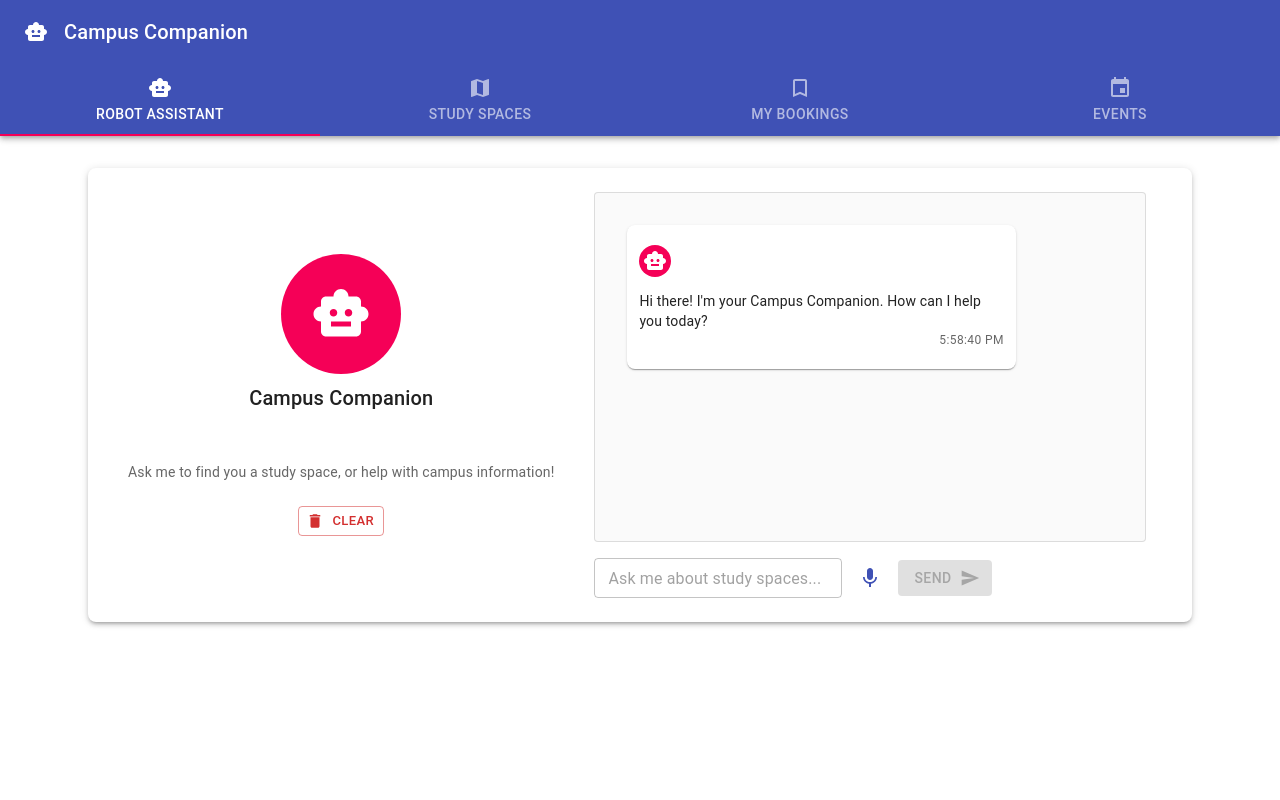
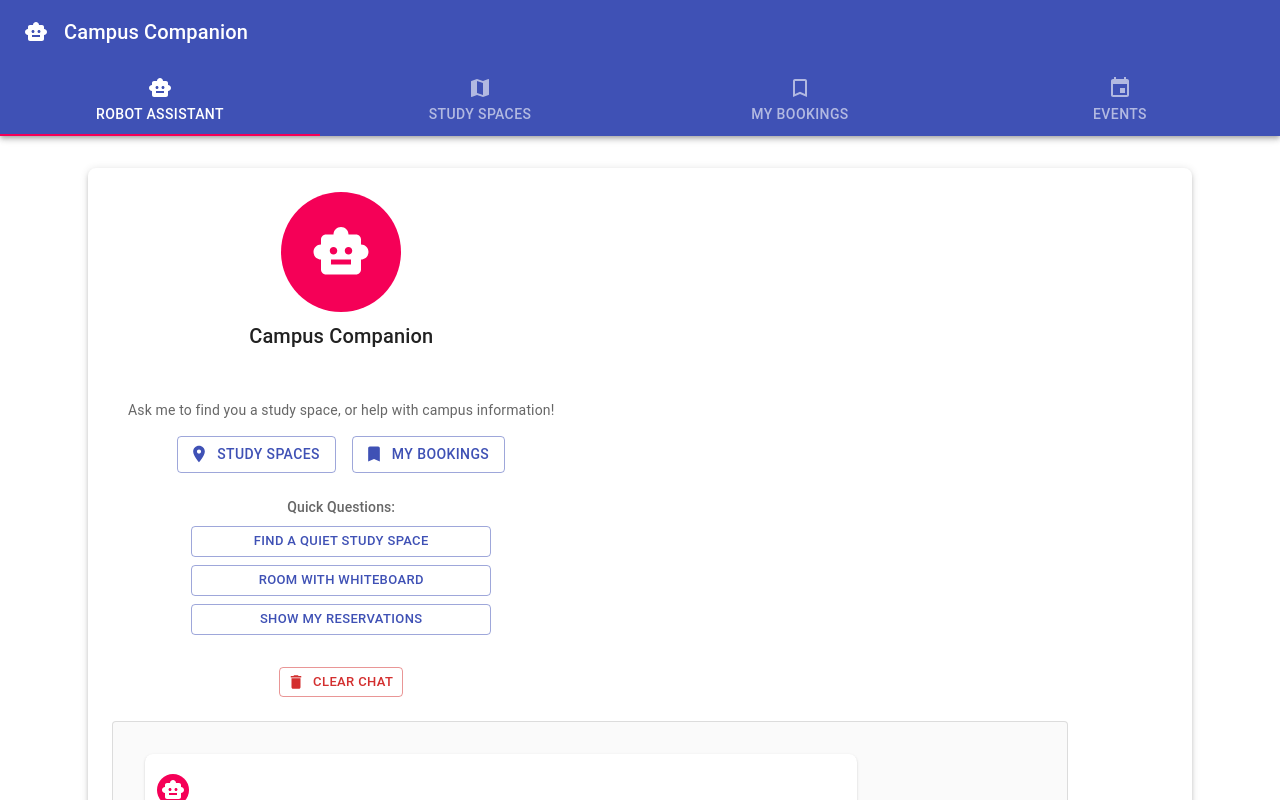
Before and after one commit to BillJamesM/UdubHacks, a React (Create React App) app in the folder campus-companion/: page / in a window 1280 px wide. Shown: the top 800 px of the page. Built offline with nearby package versions, Linux system fonts and the light colour scheme.

Commit message:
FIXEDDDDDDDD

```diff
--- a/campus-companion/src/components/robotAssistant.js
+++ b/campus-companion/src/components/robotAssistant.js
@@ -9,7 +9,6 @@ import {
   Box,
   IconButton,
   Avatar,
-  Divider,
   List,
   ListItem,
   ListItemText,
@@ -22,13 +21,51 @@ import {
   Send,
   SmartToy,
   Person,
-  CloudDownload,
   Delete,
+  Room,
+  Bookmark,
 } from "@mui/icons-material";
 import { getChatResponse } from "../services/studySpaceService"; // Assuming you have an API function to get chat responses
 
-// Add these imports if you want to save logs to server
-// import { saveConversationLogs } from "../services/logService";
+// Mock implementation for getChatResponse if the real one isn't working
+// Uncomment this if needed and comment out the real import above
+/*
+const getChatResponse = async (text) => {
+  console.log("Mock getChatResponse called with:", text);
+
+  // Simulate API delay
+  await new Promise(resolve => setTimeout(resolve, 500));
+
+  const lowerText = text.toLowerCase();
+
+  if (lowerText.includes("study") ||
+      lowerText.includes("room") ||
+      lowerText.includes("library") ||
+      lowerText.includes("space") ||
+      lowerText.includes("quiet")) {
+    return {
+      text: "I can help you find a study space on campus. Would you prefer a quiet individual space or a collaborative group area?",
+      action: "showStudySpaces",
+      mood: "happy"
+    };
+  }
+
+  if (lowerText.includes("book") ||
+      lowerText.includes("reservation") ||
+      lowerText.includes("my bookings")) {
+    return {
+      text: "Let me show you your current bookings.",
+      action: "showBookings",
+      mood: "neutral"
+    };
+  }
+
+  return {
+    text: `I understand you said: "${text}". How can I help you find a study space today?`,
+    mood: "neutral"
+  };
+};
+*/
 
 const RobotAssistant = ({ onStudySpaceSearch, onShowBookings }) => {
   // Generate a unique session ID for this conversation
@@ -49,7 +86,7 @@ const RobotAssistant = ({ onStudySpaceSearch, onShowBookings }) => {
           {
             role: "assistant",
             content:
-              "Hi there! I'm your Campus Companion. How can I help you today?",
+              "Hi there! I'm your Campus Companion. How can I help you today? Ask me about finding a study space or checking your bookings.",
             timestamp: new Date().toISOString(),
           },
         ];
@@ -59,6 +96,14 @@ const RobotAssistant = ({ onStudySpaceSearch, onShowBookings }) => {
   const [isSpeaking, setIsSpeaking] = useState(false);
   const [botMood, setBotMood] = useState("neutral"); // neutral, thinking, happy, confused
   const conversationEndRef = useRef(null);
+
+  // Debug function to verify props are passed correctly
+  useEffect(() => {
+    console.log("RobotAssistant mounted with props:", {
+      hasOnStudySpaceSearch: typeof onStudySpaceSearch === "function",
+      hasOnShowBookings: typeof onShowBookings === "function",
+    });
+  }, [onStudySpaceSearch, onShowBookings]);
 
   // Save session ID to localStorage when it's created
   useEffect(() => {
@@ -76,10 +121,6 @@ const RobotAssistant = ({ onStudySpaceSearch, onShowBookings }) => {
         `chatLogs_${sessionId}`,
         JSON.stringify(conversation)
       );
-
-      // If you want to also save logs to server, uncomment this
-      // saveConversationLogs(sessionId, conversation)
-      //   .catch(err => console.error("Failed to save logs to server:", err));
     } catch (error) {
       console.error("Error saving conversation to localStorage:", error);
     }
@@ -97,7 +138,7 @@ const RobotAssistant = ({ onStudySpaceSearch, onShowBookings }) => {
 
     recognition.onresult = (event) => {
       const transcript = event.results[0][0].transcript;
-      console.log("Speech recognized:", transcript); // For debugging
+      console.log("Speech recognized:", transcript);
       setInput(transcript);
 
       // Instead of directly calling handleUserInput, use a timeout to ensure state is updated
@@ -143,8 +184,62 @@ const RobotAssistant = ({ onStudySpaceSearch, onShowBookings }) => {
     }
   };
 
+  // Direct navigation buttons for testing
+  const directNavToStudySpaces = () => {
+    console.log("Direct navigation to study spaces");
+    if (typeof onStudySpaceSearch === "function") {
+      const filters = { noiseLevel: "any" };
+      onStudySpaceSearch(filters);
+
+      // Optional: Add a message to the conversation about this action
+      setConversation((prev) => [
+        ...prev,
+        {
+          role: "assistant",
+          content:
+            "Navigating to the study spaces finder. I can show you all available spaces on campus.",
+          timestamp: new Date().toISOString(),
+          action: "showStudySpaces",
+          filters: filters,
+        },
+      ]);
+    } else {
+      console.error("onStudySpaceSearch is not a function");
+      alert("Navigation function is not available");
+    }
+  };
+
+  const directNavToBookings = () => {
+    console.log("Direct navigation to bookings");
+    if (typeof onShowBookings === "function") {
+      onShowBookings();
+
+      // Optional: Add a message to the conversation about this action
+      setConversation((prev) => [
+        ...prev,
+        {
+          role: "assistant",
+          content: "Let me show you your current bookings.",
+          timestamp: new Date().toISOString(),
+          action: "showBookings",
+        },
+      ]);
+    } else {
+      console.error("onShowBookings is not a function");
+      alert("Bookings function is not available");
+    }
+  };
+
+  const handleFormSubmit = (e) => {
+    e.preventDefault();
+    console.log("Form submitted with input:", input);
+    if (input.trim()) {
+      handleUserInput(input);
+    }
+  };
+
   const handleUserInput = async (text) => {
-    console.log("Handling user input:", text); // Debug logging
+    console.log("Handling user input:", text);
 
     // Ensure we have valid input
     if (!text || !text.trim()) {
@@ -157,10 +252,6 @@ const RobotAssistant = ({ onStudySpaceSearch, onShowBookings }) => {
 
     // Add user message to conversation with timestamp
     setConversation((prev) => {
-      console.log(
-        "Adding user message to conversation with timestamp:",
-        messageTimestamp
-      );
       return [
         ...prev,
         {
@@ -178,18 +269,16 @@ const RobotAssistant = ({ onStudySpaceSearch, onShowBookings }) => {
     setBotMood("thinking");
 
     try {
-      // Process the input (simple keyword matching for the hackathon)
+      // Process the input
+      console.log("Calling processUserInput with text:", text);
       const response = await processUserInput(text);
+      console.log("Response from processUserInput:", response);
 
       // Create response timestamp
       const responseTimestamp = new Date().toISOString();
 
       // Add bot response to conversation with timestamp
       setConversation((prev) => {
-        console.log(
-          "Adding bot response to conversation with timestamp:",
-          responseTimestamp
-        );
         return [
           ...prev,
           {
@@ -205,17 +294,29 @@ const RobotAssistant = ({ onStudySpaceSearch, onShowBookings }) => {
       // Text to speech for response
       speak(response.text);
 
-    // Execute any actions from the response
+      // Execute any actions from the response AFTER a slight delay
+      setTimeout(() => {
         if (response.action === "showStudySpaces") {
-      onStudySpaceSearch(response.filters || {});
+          console.log(
+            "Executing showStudySpaces with filters:",
+            response.filters
+          );
+          if (typeof onStudySpaceSearch === "function") {
+            onStudySpaceSearch(response.filters || { noiseLevel: "any" });
+          } else {
+            console.error("onStudySpaceSearch is not a function");
+          }
         }
 
-     // Action: Show Bookings
         if (response.action === "showBookings") {
+          console.log("Executing showBookings");
           if (typeof onShowBookings === "function") {
             onShowBookings();
+          } else {
+            console.error("onShowBookings is not a function");
           }
         }
+      }, 500); // 500ms delay to ensure state updates have completed
 
       // Reset bot mood
       setBotMood(response.mood || "neutral");
@@ -239,33 +340,146 @@ const RobotAssistant = ({ onStudySpaceSearch, onShowBookings }) => {
   };
 
   const processUserInput = async (text) => {
+    try {
+      console.log("Getting response from API for:", text);
+
+      // Call the API to get a response
       const response = await getChatResponse(text);
+      console.log("API response:", response);
+
       const lowerText = text.toLowerCase();
 
-    // If the action is for study spaces, apply filter logic
-    if (response.action === "showStudySpaces") {
+      // Check if the text mentions any of the 5 study spaces by name
+      const mentionsSpecificSpace =
+        lowerText.includes("cp-324a") ||
+        lowerText.includes("cp-324b") ||
+        lowerText.includes("cp-324c") ||
+        lowerText.includes("mds-302") ||
+        lowerText.includes("library commons");
+
+      // Check if we need to handle study spaces
+      if (
+        lowerText.includes("study") ||
+        lowerText.includes("library") ||
+        lowerText.includes("quiet") ||
+        lowerText.includes("spaces") ||
+        lowerText.includes("space") ||
+        lowerText.includes("room") ||
+        mentionsSpecificSpace ||
+        response.action === "showStudySpaces"
+      ) {
+        // Set the filter based on text content
         const filters = {
           noiseLevel: lowerText.includes("quiet")
             ? "quiet"
-          : lowerText.includes("collaborative")
+            : lowerText.includes("collaborative") || lowerText.includes("group")
             ? "collaborative"
             : "any",
+          building: lowerText.includes("main library")
+            ? "Main Library"
+            : lowerText.includes("engineering")
+            ? "Engineering Building"
+            : lowerText.includes("student union")
+            ? "Student Union"
+            : lowerText.includes("cherry parks")
+            ? "Cherry Parks"
+            : undefined,
+          features: [],
         };
 
+        // Add features based on text
+        if (lowerText.includes("whiteboard"))
+          filters.features.push("whiteboard");
+        if (lowerText.includes("monitor") || lowerText.includes("screen"))
+          filters.features.push("monitors", "large screen");
+        if (lowerText.includes("power") || lowerText.includes("outlet"))
+          filters.features.push("power outlets");
+        if (lowerText.includes("comfort") || lowerText.includes("chair"))
+          filters.features.push("comfortable seating", "ergonomic chairs");
+
+        // Determine capacity needs
+        if (lowerText.includes("group") || lowerText.includes("team")) {
+          if (lowerText.includes("large") || lowerText.includes("big")) {
+            filters.minCapacity = 8;
+          } else {
+            filters.minCapacity = 4;
+          }
+        } else if (
+          lowerText.includes("individual") ||
+          lowerText.includes("alone") ||
+          lowerText.includes("quiet")
+        ) {
+          filters.maxCapacity = 2;
+        }
+
+        console.log(
+          "Detected study space request, creating response with filters:",
+          filters
+        );
+
+        // Create appropriate text based on the filters
+        let customText = response.text;
+        if (!customText) {
+          customText = "I can help you find a study space";
+
+          if (filters.building) {
+            customText += ` in the ${filters.building}`;
+          }
+
+          if (filters.noiseLevel === "quiet") {
+            customText += " that's quiet for focused work";
+          } else if (filters.noiseLevel === "collaborative") {
+            customText += " suitable for group collaboration";
+          }
+
+          if (filters.features.length > 0) {
+            customText += ` with ${filters.features.join(" and ")}`;
+          }
+
+          customText += ". Let me show you what's available!";
+        }
+
         return {
-      text: responseText,     // now using the actual smart reply
+          text: customText,
           action: "showStudySpaces",
           filters,
           mood: "happy",
         };
       }
 
-    // For other cases like "showBookings", just return the response
+      // Check if we need to handle bookings
+      if (
+        lowerText.includes("booking") ||
+        lowerText.includes("reservation") ||
+        lowerText.includes("my bookings") ||
+        lowerText.includes("reserved") ||
+        response.action === "showBookings"
+      ) {
+        console.log("Detected bookings request");
+
         return {
-      text: response.text,
+          text: response.text || "Let me show you your current bookings.",
+          action: "showBookings",
+          mood: "neutral",
+        };
+      }
+
+      // Default response if no specific action detected
+      return {
+        text:
+          response.text ||
+          `I understand you're looking for assistance. I can help you find study spaces on campus or check your current bookings. What would you like to do?`,
         action: response.action,
         mood: response.mood || "neutral",
       };
+    } catch (error) {
+      console.error("Error in processUserInput:", error);
+      // Provide a fallback response
+      return {
+        text: "I'm having trouble understanding your request right now. Would you like to see available study spaces or check your bookings?",
+        mood: "confused",
+      };
+    }
   };
 
   // Get avatar color based on role
@@ -290,21 +504,6 @@ const RobotAssistant = ({ onStudySpaceSearch, onShowBookings }) => {
     }
   };
 
-  // Function to download chat logs as JSON
-  const downloadChatLogs = () => {
-    const dataStr = JSON.stringify(conversation, null, 2);
-    const dataUri = `data:application/json;charset=utf-8,${encodeURIComponent(
-      dataStr
-    )}`;
-
-    const exportFileDefaultName = `campus-companion-chat-${new Date().toISOString()}.json`;
-
-    const linkElement = document.createElement("a");
-    linkElement.setAttribute("href", dataUri);
-    linkElement.setAttribute("download", exportFileDefaultName);
-    linkElement.click();
-  };
-
   // Function to clear chat history
   const clearChatHistory = () => {
     if (
@@ -315,7 +514,7 @@ const RobotAssistant = ({ onStudySpaceSearch, onShowBookings }) => {
       const initialMessage = {
         role: "assistant",
         content:
-          "Hi there! I'm your Campus Companion. How can I help you today?",
+          "Hi there! I'm your Campus Companion. How can I help you today? Ask me about finding a study space or checking your bookings.",
         timestamp: new Date().toISOString(),
       };
 
@@ -401,10 +600,69 @@ const RobotAssistant = ({ onStudySpaceSearch, onShowBookings }) => {
               Ask me to find you a study space, or help with campus information!
             </Typography>
 
-            {/* Session ID display */}
-            {/* <Typography variant="caption" color="text.secondary" sx={{ mb: 1 }}>
-              Session ID: {sessionId.substring(0, 8)}...
-            </Typography> */}
+            {/* Debug/Navigation buttons */}
+            <Box sx={{ display: "flex", gap: 2, mb: 3 }}>
+              <Button
+                variant="outlined"
+                startIcon={<Room />}
+                onClick={directNavToStudySpaces}
+              >
+                Study Spaces
+              </Button>
+              <Button
+                variant="outlined"
+                startIcon={<Bookmark />}
+                onClick={directNavToBookings}
+              >
+                My Bookings
+              </Button>
+            </Box>
+
+            {/* Quick suggestions */}
+            <Box
+              sx={{
+                mb: 3,
+                display: "flex",
+                flexDirection: "column",
+                gap: 1,
+                width: "100%",
+                maxWidth: "300px",
+              }}
+            >
+              <Typography
+                variant="subtitle2"
+                color="text.secondary"
+                align="center"
+              >
+                Quick Questions:
+              </Typography>
+              <Button
+                size="small"
+                variant="outlined"
+                color="primary"
+                onClick={() => handleUserInput("Find me a quiet study space")}
+              >
+                Find a quiet study space
+              </Button>
+              <Button
+                size="small"
+                variant="outlined"
+                color="primary"
+                onClick={() =>
+                  handleUserInput("I need a room with a whiteboard")
+                }
+              >
+                Room with whiteboard
+              </Button>
+              <Button
+                size="small"
+                variant="outlined"
+                color="primary"
+                onClick={() => handleUserInput("Show me my reservations")}
+              >
+                Show my reservations
+              </Button>
+            </Box>
 
             {/* Log management buttons */}
             <Box sx={{ display: "flex", gap: 1, mt: 1 }}>
@@ -415,7 +673,7 @@ const RobotAssistant = ({ onStudySpaceSearch, onShowBookings }) => {
                 startIcon={<Delete />}
                 onClick={clearChatHistory}
               >
-                Clear
+                Clear Chat
               </Button>
             </Box>
           </Grid>
@@ -504,12 +762,7 @@ const RobotAssistant = ({ onStudySpaceSearch, onShowBookings }) => {
             {/* Input Area - Centered and Full Width */}
             <Box
               component="form"
-              onSubmit={(e) => {
-                e.preventDefault();
-                if (input.trim()) {
-                  handleUserInput(input);
-                }
-              }}
+              onSubmit={handleFormSubmit}
               sx={{
                 width: "100%",
                 maxWidth: "1600px",
@@ -527,6 +780,12 @@ const RobotAssistant = ({ onStudySpaceSearch, onShowBookings }) => {
                     fullWidth
                     value={input}
                     onChange={(e) => setInput(e.target.value)}
+                    onKeyDown={(e) => {
+                      if (e.key === "Enter" && !e.shiftKey && input.trim()) {
+                        e.preventDefault();
+                        handleUserInput(input);
+                      }
+                    }}
                     placeholder="Ask me about study spaces..."
                     variant="outlined"
                     disabled={isSpeaking || isListening}
```
Also changed, not shown: campus-companion/src/services/studySpaceService.js (+13 -8 lines). Lines whose indentation alone changed are shown as unchanged.
